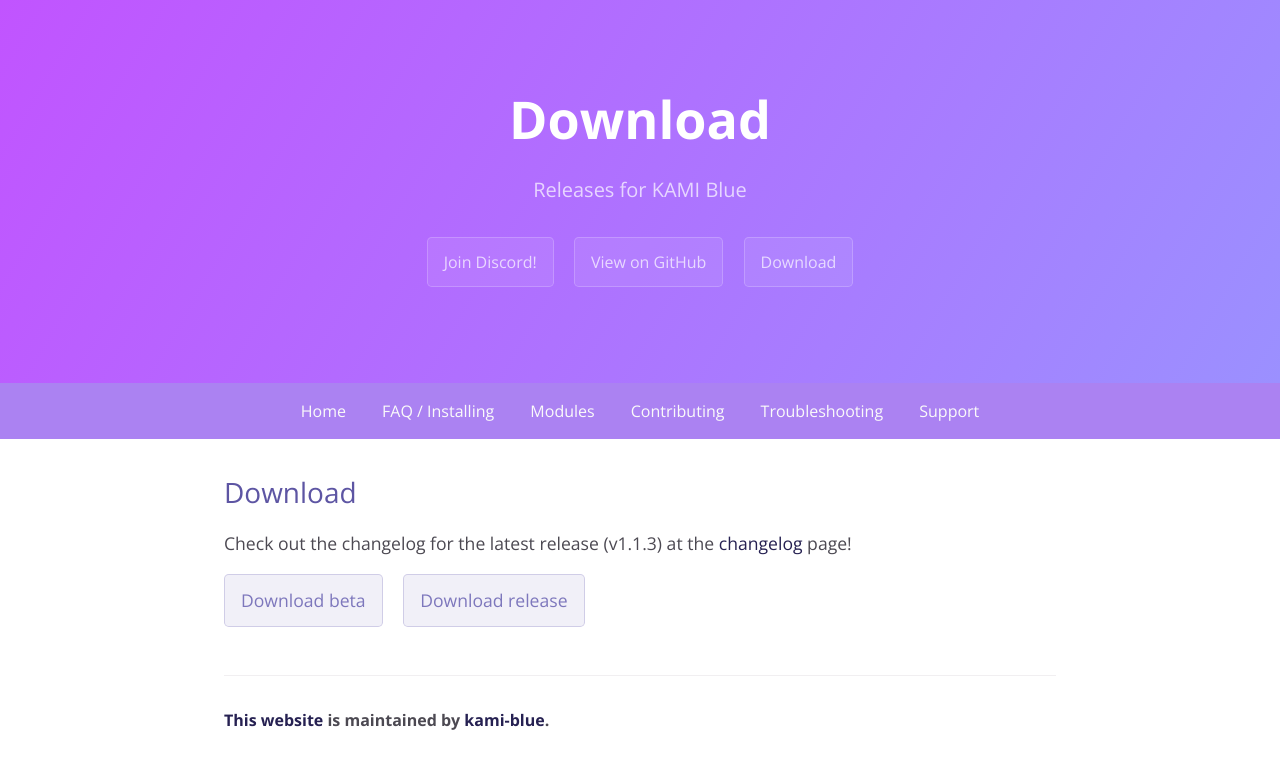
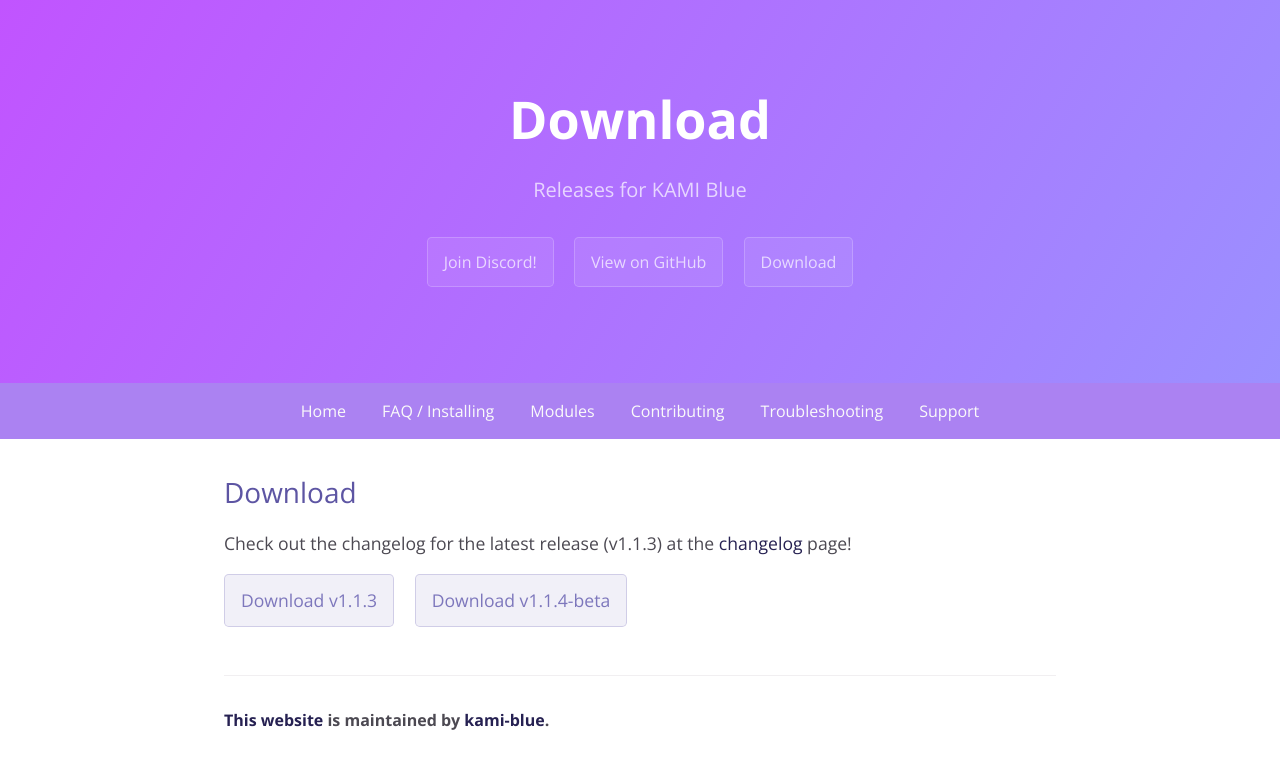
Before and after one commit to kami-blue/website, a Jekyll site: the page built from docs/download.md, in a window 1280 px wide. Shown: the top 769 px of the page. Built offline with Jekyll 4.4.1, drawn with Linux system fonts in a browser that asks for light colours.

Commit message:
update download button labels

```diff
--- a/docs/download.md
+++ b/docs/download.md
@@ -8,5 +8,5 @@ description: Releases for KAMI Blue
 
 Check out the changelog for the latest release ({{ site.github.cur_ver }}) at the [changelog](/changelog) page!
 
-<a href="{{ site.discord_url }}" class="btnc">Download beta</a>
-<a href="{{ site.github.jar_url }}" class="btnc">Download release</a>
+<a href="{{ site.github.jar_url }}" class="btnc">Download {{  site.github.cur_ver  }}</a>
+<a href="{{ site.discord_url }}" class="btnc">Download v1.1.4-beta</a>
```
